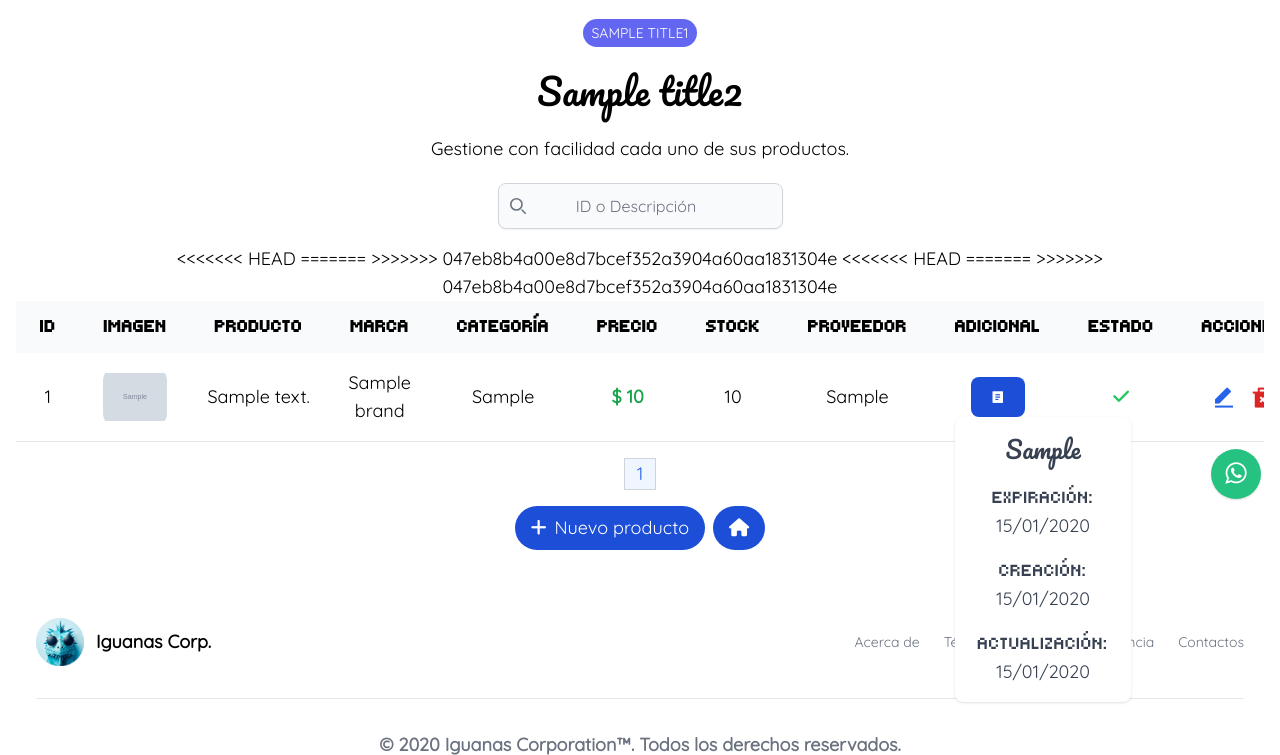
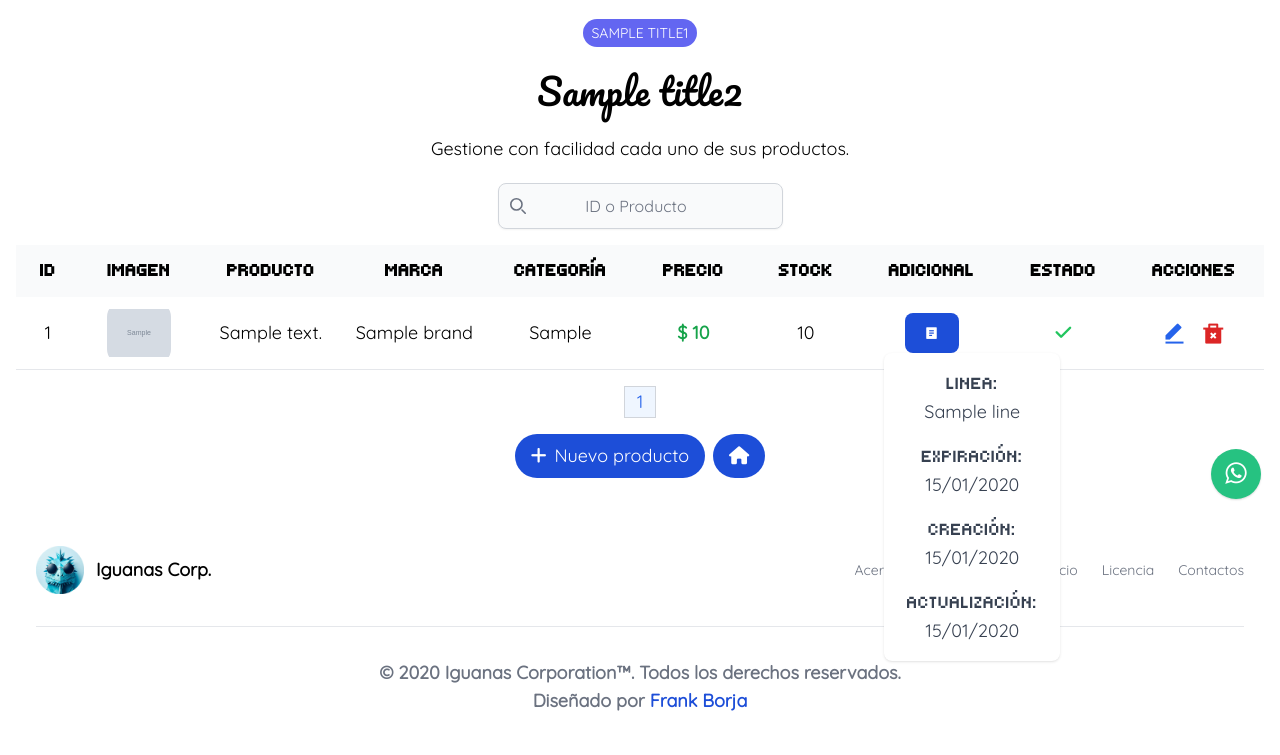
Before and after one commit to fborjaz/System_Fact_Sales_DJ, a Django app: template templates/core/products/list.html in a window 1280 px wide, after a click that opens the changed part. Shown: the part 157-912 px from the top of the page. After the commit the page ends 868 px from the top, so only its background shows below. Run offline with Django 3.2, Linux system fonts and the light colour scheme; the template is opened without the code that fills it: most values are stand-ins (such as "Sample title", 1, 10 or a date in 2020); grey boxes marked "Sample" are stand-in pictures; style sheets or scripts are compiled from the project's sources; some libraries are stand-ins or nearby versions.

Commit message:
update template list product

```diff
--- a/templates/core/brands/list.html
+++ b/templates/core/brands/list.html
@@ -42,8 +42,7 @@
                             <div class="dark:bg-secundario text-center card card-custom">
                                 <figure class="px-10 pt-10">
                                     <img class="mx-auto w-15 h-15 object-contain rounded-2xl"
-                                         src="
-                                                 {% if item.image %}{{ item.image.url }}{% else %}{% static 'img/incognito.png' %}{% endif %}"
+                                         src="{% if item.image %}{{ item.image.url }}{% else %}{% static 'img/default_brands.png' %}{% endif %}"
                                          alt="Imagen del proveedor">
                                 </figure>
                                 <h1 class="dark:text-blue-400 text-2xl text-center mt-6 font-black uppercase font-Tiny5">
--- a/templates/core/products/list.html
+++ b/templates/core/products/list.html
@@ -34,7 +34,7 @@
                         <form method="GET" action="{% url 'core:product_list' %}">
                             <input type="text" name="q" id="table-search"
                                 class="text-center pl-10 shadow-sm bg-gray-50 border border-gray-300 text-gray-900 rounded-lg focus:ring-blue-500 focus:border-blue-500 block p-2.5 pr-12 dark:bg-principal dark:border-gray-600 dark:placeholder-gray-400 dark:text-gray-400 dark:focus:ring-blue-500 dark:focus:border-blue-500 dark:shadow-sm-light"
-                                placeholder="ID o Descripción" value="{{ request.GET.q }}">
+                                placeholder="ID o Producto" value="{{ request.GET.q }}">
                         </form>
                     </div>
                 </div>
@@ -50,10 +50,7 @@
                                 <th scope="col" class="px-6 py-3">Categoría</th>
                                 <th scope="col" class="px-6 py-3">Precio</th>
                                 <th scope="col" class="px-6 py-3">Stock</th>
-<<<<<<< HEAD
-=======
-                                <th scope="col" class="px-6 py-3">Proveedor</th>
->>>>>>> 047eb8b4a00e8d7bcef352a3904a60aa1831304e
+<!--                            <th scope="col" class="px-6 py-3">Proveedor</th>-->
                                 <th scope="col" class="px-6 py-3">Adicional</th>
                                 <th scope="col" class="px-6 py-3">Estado</th>
                                 <th scope="col" class="px-6 py-3">Acciones</th>
@@ -75,10 +72,7 @@
                                 <td class="px-2 py-4 text-green-600 dark:text-green-300 font-black">$ {{ item.price }}
                                 </td>
                                 <td class="px-2 py-4">{{ item.stock }}</td>
-<<<<<<< HEAD
-=======
-                                <td class="px-2 py-4">{{ item.get_suppliers }}</td>
->>>>>>> 047eb8b4a00e8d7bcef352a3904a60aa1831304e
+<!--                                <td class="px-2 py-4">{{ item.get_suppliers }}</td>-->
                                 <td class="px-6 py-4">
                                     <button id="dropdownButton{{ item.id }}" onclick="toggleDropdown('{{ item.id }}')"
                                         class="text-white bg-blue-700 hover:bg-blue-800 focus:ring-4 focus:outline-none focus:ring-blue-300 rounded-lg text-sm px-5 py-2.5 text-center inline-flex items-center dark:bg-principal dark:hover:bg-secundario dark:focus:ring-blue-800"
@@ -92,7 +86,8 @@
                                             aria-labelledby="dropdownButton{{ item.id }}">
                                             <li>
                                                 <a href="#" class="block px-4 py-2 hover:bg-gray-100 dark:hover:bg-gray-600 dark:hover:text-white">
-                                                    <span class="text-2xl dark:text-green-300 font-Pacifico">{{ item.get_line_display }}<br></span>
+                                                    <span class="dark:text-blue-300 font-Tiny5 uppercase">Linea:<br></span>
+                                                    {{ item.line }}
                                                 </a>
                                             </li>
                                             <li>
@@ -150,23 +145,23 @@
             <div class="flex justify-center mt-4">
                 <nav aria-label="Page navigation example">
                     <ul class="inline-flex -space-x-px">
-                        {% if products.has_previous %}
+                        {% if page_obj.has_previous %}
                             <li>
-                            <a href="?page={{ products.previous_page_number }}"
+                                <a href="?page=1"
                                    class="flex items-center justify-center px-3 h-8 ms-0 leading-tight text-gray-500 bg-white border border-e-0 border-gray-300 rounded-s-lg hover:bg-gray-100 hover:text-gray-700 dark:bg-[#0b1121] dark:border-secundario dark:text-gray-400 dark:hover:bg-[#121c33] dark:hover:text-white">Anterior</a>
                             </li>
                         {% endif %}
-                        {% for num in products.paginator.page_range %}
+                        {% for num in page_obj.paginator.page_range %}
                             <li>
                                 <a href="?page={{ num }}"
-                                class="flex items-center justify-center px-3 h-8 leading-tight {% if num == products.number %}text-blue-600 bg-blue-50 border border-gray-300 hover:bg-blue-100 hover:text-blue-700 dark:bg-secundario dark:border-principal dark:text-blue-300{% else %}text-gray-500 bg-white border border-gray-300 hover:bg-gray-100 hover:text-gray-700 dark:bg-[#0b1121] dark:border-secundario dark:text-gray-400 dark:hover:bg-[#121c33] dark:hover:text-white{% endif %}">
+                                   class="flex items-center justify-center px-3 h-8 leading-tight {% if num == page_obj.number %}text-blue-600 bg-blue-50 border border-gray-300 hover:bg-blue-100 hover:text-blue-700 dark:bg-secundario dark:border-principal dark:text-blue-300{% else %}text-gray-500 bg-white border border-gray-300 hover:bg-gray-100 hover:text-gray-700 dark:bg-[#0b1121] dark:border-secundario dark:text-gray-400 dark:hover:bg-[#121c33] dark:hover:text-white{% endif %}">
                                     {{ num }}
                                 </a>
                             </li>
                         {% endfor %}
-                        {% if products.has_next %}
+                        {% if page_obj.has_next %}
                             <li>
-                            <a href="?page={{ products.next_page_number }}"
+                                <a href="?page={{ page_obj.next_page_number }}"
                                    class="flex items-center justify-center px-3 h-8 leading-tight text-gray-500 bg-white border border-gray-300 rounded-e-lg hover:bg-gray-100 hover:text-gray-700 dark:bg-[#0b1121] dark:border-secundario dark:text-gray-400 dark:hover:bg-[#121c33] dark:hover:text-white">Siguiente</a>
                             </li>
                         {% endif %}
```
Lines whose indentation alone changed are shown as unchanged.
